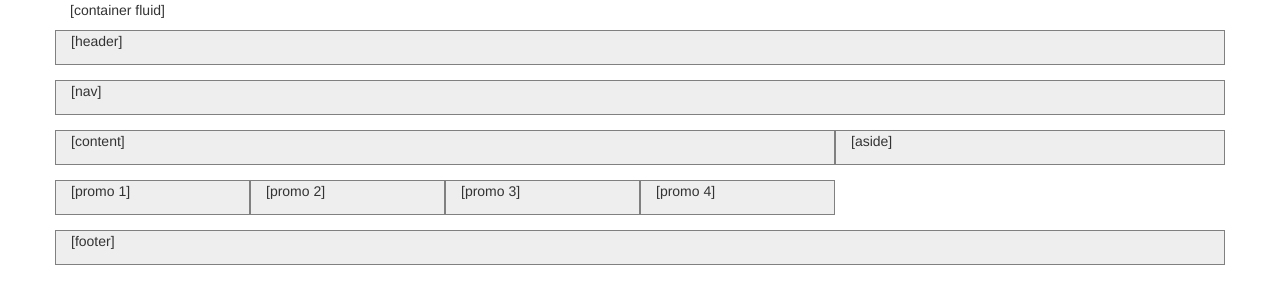
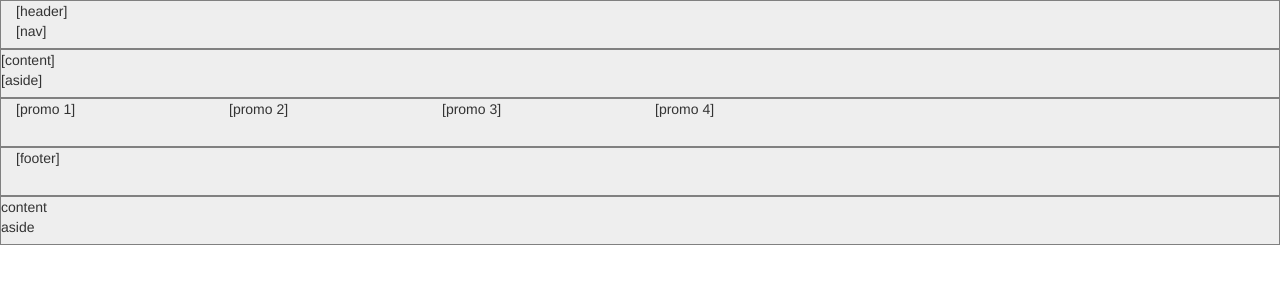
Before and after one commit to Eliseo115/grid-system, a plain HTML site: page index.html in a window 1280 px wide. Drawn offline with nearby package versions, Linux system fonts and the light colour scheme; files that its build step writes are made by us from their sources; files whose address does not match are found by name.

Commit message:
new attempts at changing the html so bootstrap would work for me but to no avail.

```diff
--- a/css/styles.css
+++ b/css/styles.css
@@ -1,6 +1,6 @@
-.col{
+.row{
     background-color: #eeeeee;
     border: 1px solid gray;
-    height: 2.5em;
-    margin: 10px 0px 5px 0px;
+    height: 3.5em;
+
 }
--- a/index.html
+++ b/index.html
@@ -14,24 +14,31 @@
 </head>
 <body>
 
-    <div class="container"> [container fluid]
+    <div class="container-fluid">
                   <div class="row">
-                    <div class="col col-md-12">[header]</div>
-                    <div class="col col-md-12">[nav]</div>
+                    <div class="col-lg-12">[header]</div>
+                    <div class="col-lg-12">[nav]</div>
                   </div>
                   <div class="row">
-                    <div class="col col-md-8">[content]</div>
-                    <div class="col col-md-4">[aside]</div>
+                    <div class="col-8">[content]</div>
+                    <div class="col-4">[aside]</div>
                   </div>
                   <div class="row">
-                    <div class="col col-md-2">[promo 1]</div>
-                    <div class="col col-md-2">[promo 2]</div>
-                    <div class="col col-md-2">[promo 3]</div>
-                    <div class="col col-md-2">[promo 4]</div>
+                    <div class="col-lg-2">[promo 1]</div>
+                    <div class="col-lg-2">[promo 2]</div>
+                    <div class="col-lg-2">[promo 3]</div>
+                    <div class="col-lg-2">[promo 4]</div>
                   </div>
                   <div class="row">
-                      <div class="col col-md-12">[footer]</div>
-                    </div>
+                      <div class="col-lg-12">[footer]</div>
+                  </div>
+    </div>
+
+    <div class="container-fluid">
+        <div class="row">
+          <div class= "col-8">content</div>
+          <div class= "col-4">aside</div>
+        </div>
     </div>
 
     <!----take home----->
```
